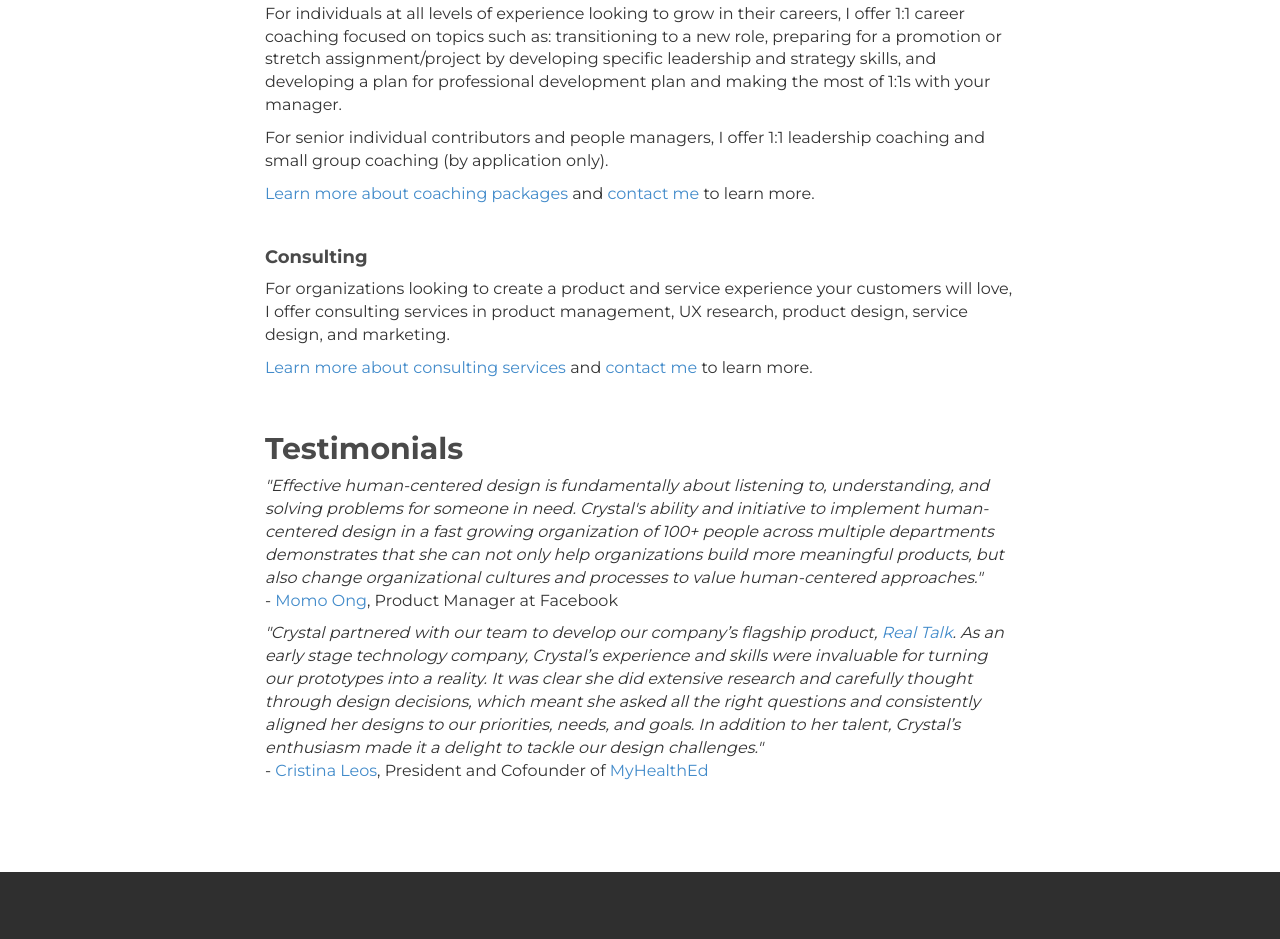
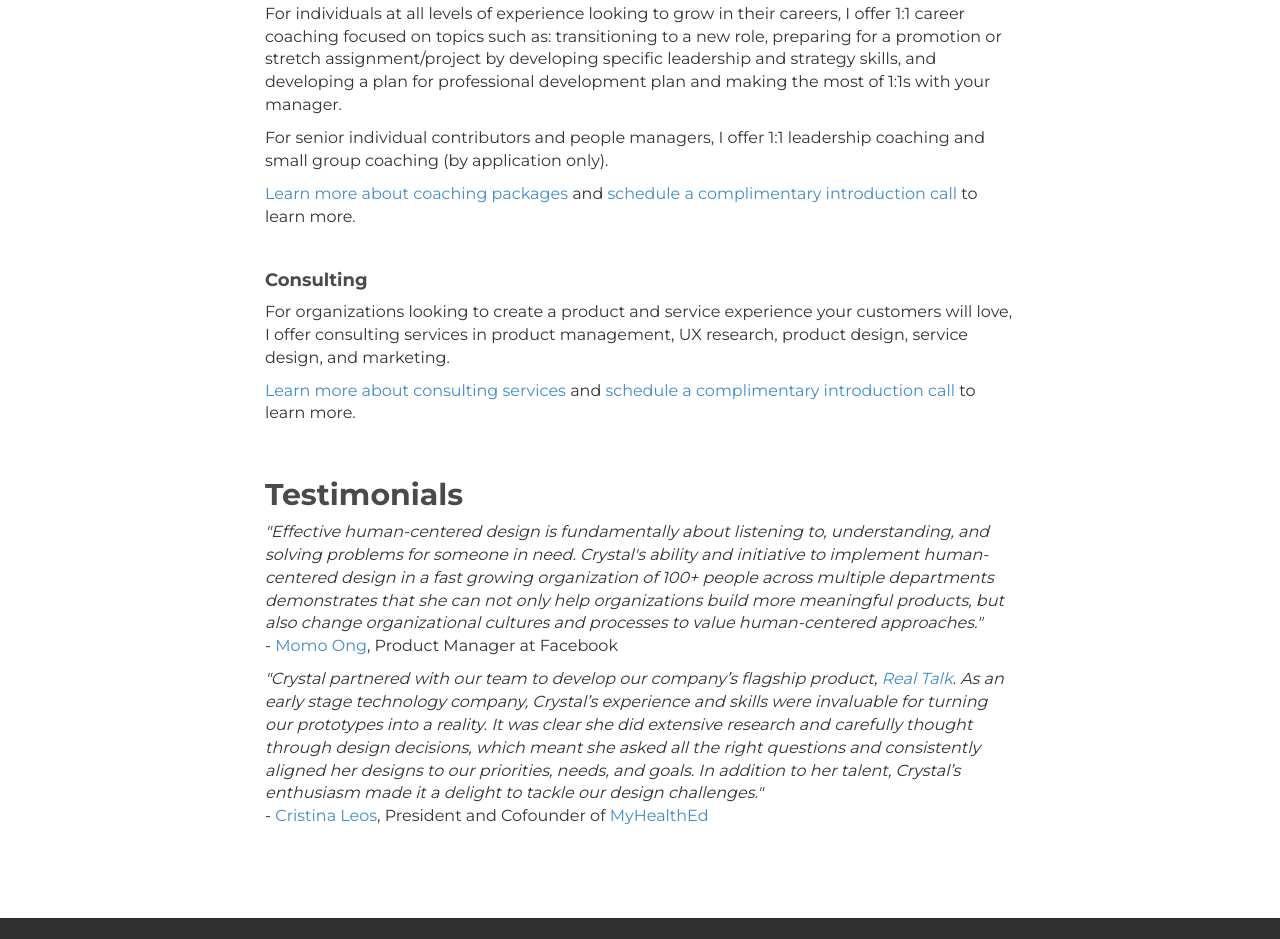
Before and after one commit to crystalcyan/crystalcyan.github.io, a plain HTML site: page index.html in a window 1280 px wide. Shown: the part 750-1689 px from the top of the page. Drawn offline with nearby package versions, Linux system fonts and the light colour scheme; grey boxes are pictures that could not be loaded.

Commit message:
Update index.html

```diff
--- a/index.html
+++ b/index.html
@@ -70,12 +70,12 @@
 	<h4>Coaching</h4>
 	<p>For individuals at all levels of experience looking to grow in their careers, I offer 1:1 career coaching focused on topics such as: transitioning to a new role, preparing for a promotion or stretch assignment/project by developing specific leadership and strategy skills, and developing a plan for professional development plan and making the most of 1:1s with your manager.</p>
 	<p>For senior individual contributors and people managers, I offer 1:1 leadership coaching and small group coaching (by application only).
-	<p><a href="coaching.html">Learn more about coaching packages</a> and <a href="mailto:yan.crystal.c@gmail.com">contact me</a> to learn more.</p>
+	<p><a href="coaching.html">Learn more about coaching packages</a> and <a href="https://calendly.com/crystalcyan">schedule a complimentary introduction call</a> to learn more.</p>
         </br>
 
 	<h4>Consulting</h4>
         <p>For organizations looking to create a product and service experience your customers will love, I offer consulting services in product management, UX research, product design, service design, and marketing.</p>
-        <p><a href="consulting.html">Learn more about consulting services</a> and <a href="mailto:yan.crystal.c@gmail.com">contact me</a> to learn more.</p>
+        <p><a href="consulting.html">Learn more about consulting services</a> and <a href="https://calendly.com/crystalcyan">schedule a complimentary introduction call</a> to learn more.</p>
         </br>
 
 	<h2>Testimonials</h2>
```
